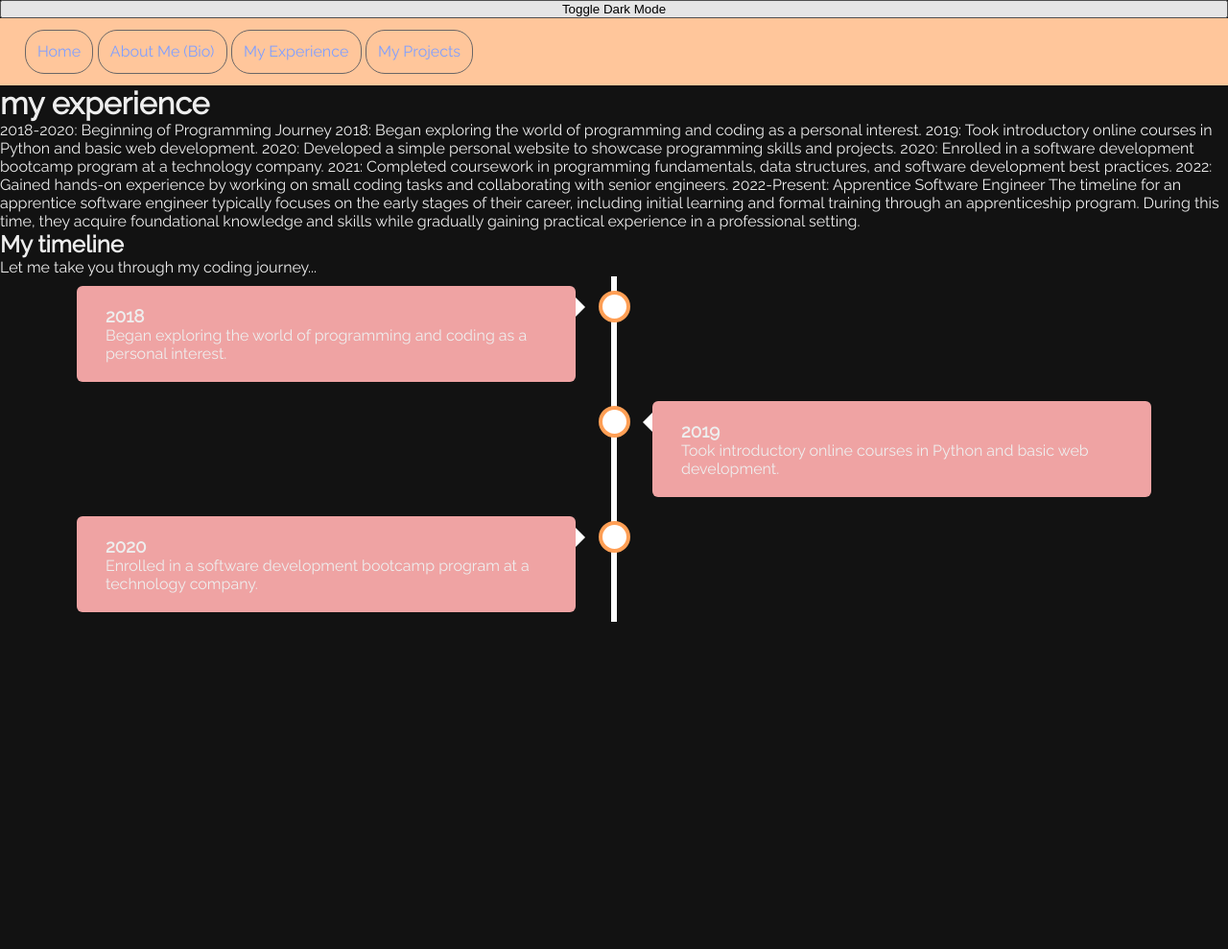
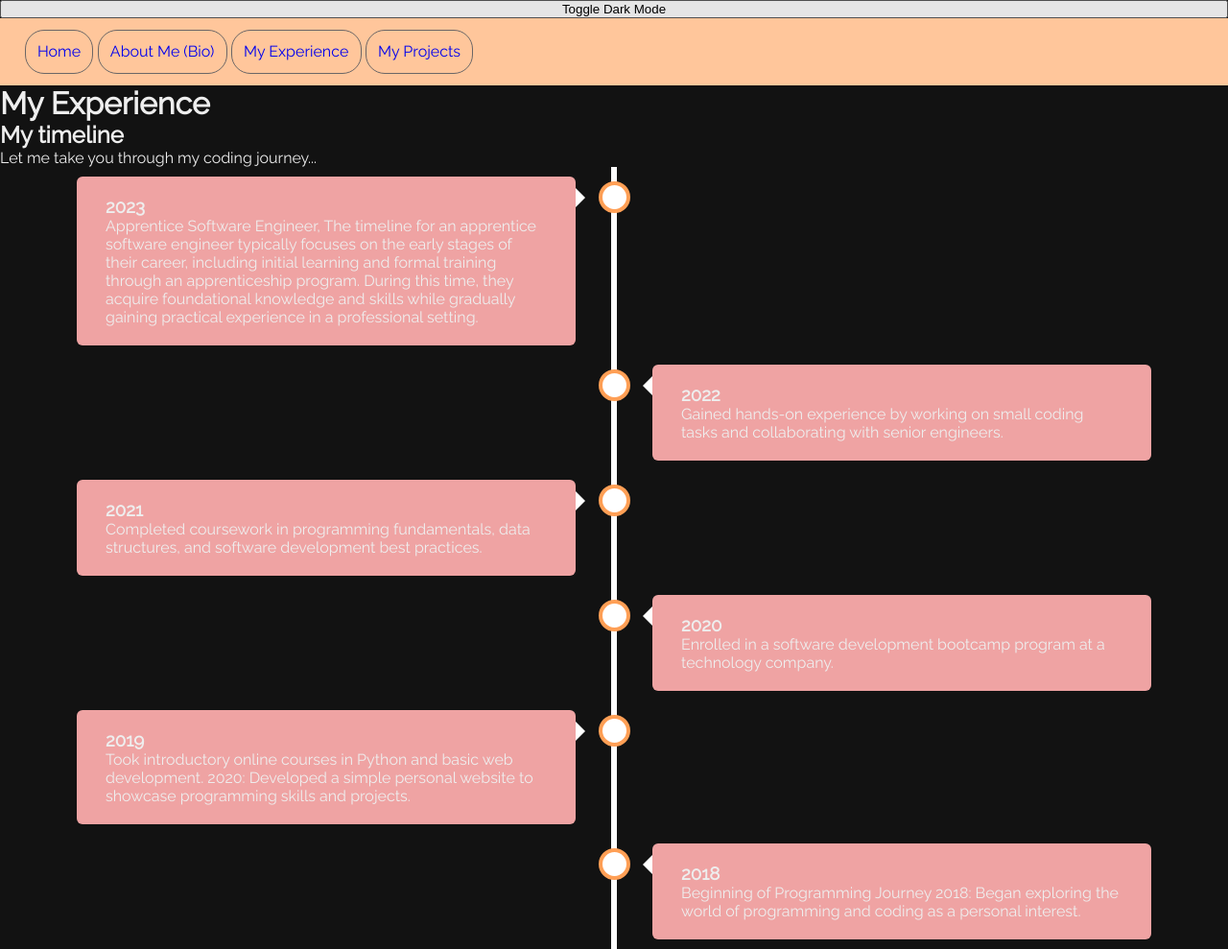
Before and after one commit to lai1372/portfolio-website, a plain HTML site: page src/experience.html in a window 1280 px wide. Shown: the whole page at 96% size. Before the commit the page ends 800 px from the top, so only its background shows below. Drawn offline with Linux system fonts and the light colour scheme.

Commit message:
Add updated nav

```diff
--- a/src/experience.html
+++ b/src/experience.html
@@ -12,52 +12,49 @@
   <body class="dark-theme || light-theme">
     <button class="button-toggle">Toggle Dark Mode</button>
     <nav>
-      <a class="nav-link" href="/">Home</a>
+      <a class="nav-link" href="index.html">Home</a>
       <a class="nav-link" href="src/bio.html">About Me (Bio)</a>
       <a class="nav-link" href="src/experience.html">My Experience</a>
       <a class="nav-link" href="src/portfolio.html">My Projects</a>
     </nav>
     <main>
-      <h1>my experience</h1>
-      <p>
-        2018-2020: Beginning of Programming Journey 2018: Began exploring the
-        world of programming and coding as a personal interest. 2019: Took
-        introductory online courses in Python and basic web development. 2020:
-        Developed a simple personal website to showcase programming skills and
-        projects. 2020: Enrolled in a software development bootcamp program at a
-        technology company. 2021: Completed coursework in programming
-        fundamentals, data structures, and software development best practices.
-        2022: Gained hands-on experience by working on small coding tasks and
-        collaborating with senior engineers. 2022-Present: Apprentice Software
-        Engineer The timeline for an apprentice software engineer typically
-        focuses on the early stages of their career, including initial learning
-        and formal training through an apprenticeship program. During this time,
-        they acquire foundational knowledge and skills while gradually gaining
-        practical experience in a professional setting.
-      </p>
+      <h1>My Experience</h1>
       <h2>My timeline</h2>
       <p>Let me take you through my coding journey...</p>
       <section class="timeline">
         <div class="container left">
           <div class="content">
-            <h3>2018</h3>
+            <h3>2023</h3>
             <p>
-              Began exploring the world of programming and coding as a personal
-              interest.
+              Apprentice Software Engineer, The timeline for an apprentice
+              software engineer typically focuses on the early stages of their
+              career, including initial learning and formal training through an
+              apprenticeship program. During this time, they acquire
+              foundational knowledge and skills while gradually gaining
+              practical experience in a professional setting.
             </p>
           </div>
         </div>
 
         <div class="container right">
           <div class="content">
-            <h3>2019</h3>
+            <h3>2022</h3>
             <p>
-              Took introductory online courses in Python and basic web
-              development.
+              Gained hands-on experience by working on small coding tasks and
+              collaborating with senior engineers.
             </p>
           </div>
         </div>
         <div class="container left">
+          <div class="content">
+            <h3>2021</h3>
+            <p>
+              Completed coursework in programming fundamentals, data structures,
+              and software development best practices.
+            </p>
+          </div>
+        </div>
+        <div class="container right">
           <div class="content">
             <h3>2020</h3>
             <p>
@@ -66,6 +63,25 @@
             </p>
           </div>
         </div>
+        <div class="container left">
+          <div class="content">
+            <h3>2019</h3>
+            <p>
+              Took introductory online courses in Python and basic web
+              development. 2020: Developed a simple personal website to showcase
+              programming skills and projects.
+            </p>
+          </div>
+        </div>
+        <div class="container right">
+          <div class="content">
+            <h3>2018</h3>
+            <p>
+              Beginning of Programming Journey 2018: Began exploring the world
+              of programming and coding as a personal interest.
+            </p>
+          </div>
+        </div>
       </section>
     </main>
     <script src="../index.js"></script>
--- a/style.css
+++ b/style.css
@@ -68,7 +68,7 @@ footer {
 }
 
 .nav-link:hover {
-  background-color: #0a840a;
+  background-color: #d0d5ff;
 }
 
 nav {
@@ -98,9 +98,7 @@ body.dark-theme {
   color: #eee;
   background: #121212;
 }
-body.dark-theme a {
-  color: #809fff;
-}
+
 
 .timeline {
   position: relative;
```
Also changed, not shown: index.html (+1 -1 lines), src/bio.html (+1 -1 lines), src/portfolio.html (+1 -1 lines).
